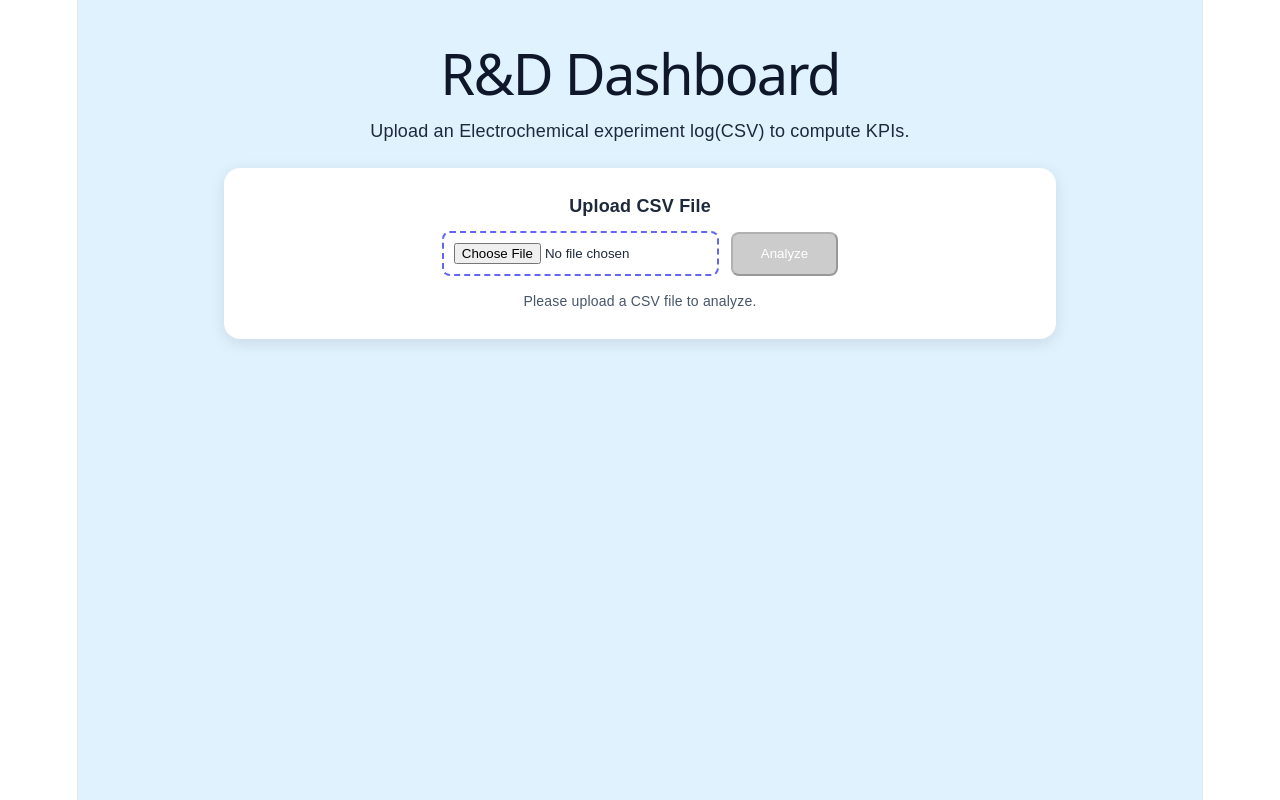
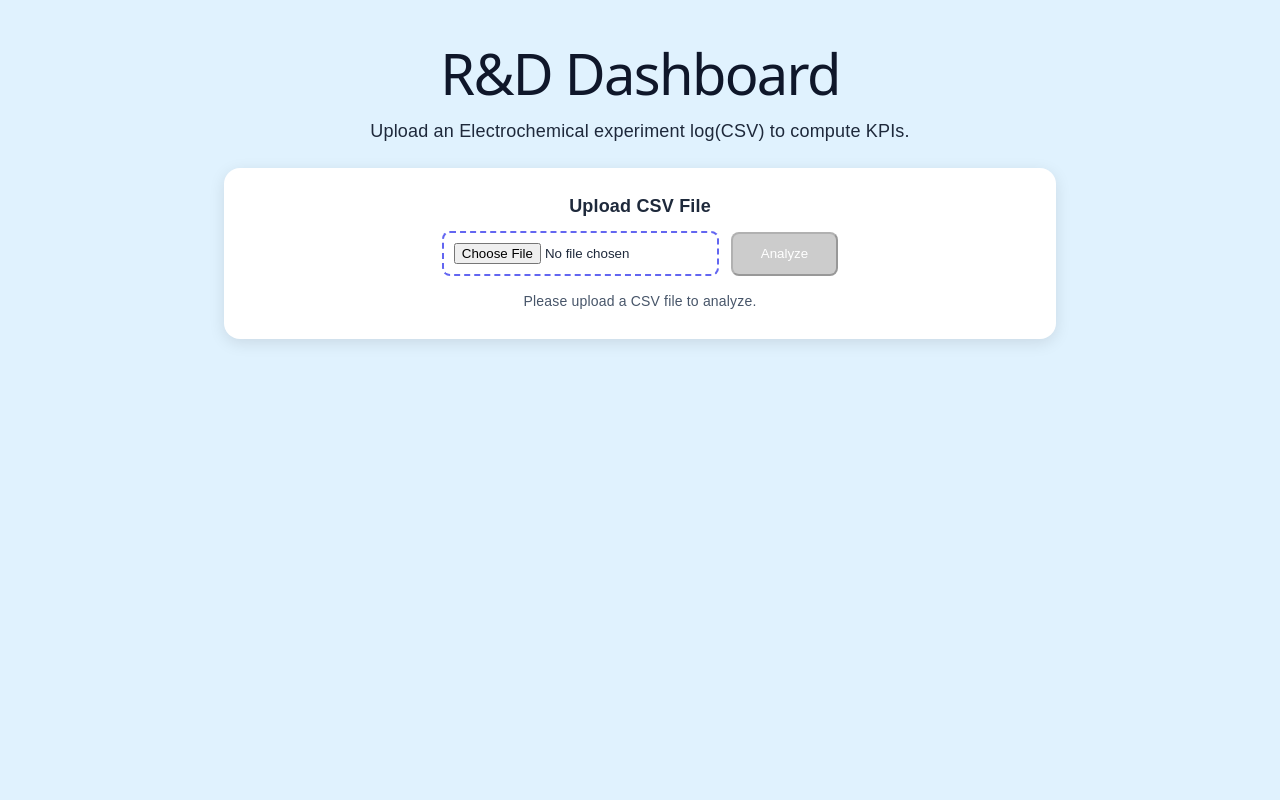
Before and after one commit to Hrutuja182/case_study, a React (Vite) app in the folder frontend/: page / in a window 1280 px wide. Built offline with nearby package versions, Linux system fonts and the light colour scheme.

Commit message:
new changes

```diff
--- a/frontend/src/App.tsx
+++ b/frontend/src/App.tsx
@@ -24,7 +24,7 @@ const cards:card[] = [
 ];
 
 const styles={
-  page:{background:'#e0f2fe', minHeight:'100vh',color: '#1e293b',fontFamily:'sans-serif'},
+  page:{position:'fixed', inset:0, overflowY:'auto', background:'#e0f2fe', padding:'0 16px', boxSizing:'border-box', textAlign:'center', color:'#1e293b', fontFamily:'sans-serif'},
   container:{ maxWidth:880,margin:'0 auto',},
   uploadBox:{ background:'#fff', borderRadius:16, padding:'25px 0px 25px 0px', margin: 24, display: 'flex', flexWrap: 'wrap', gap: 12, alignItems: 'center', boxShadow: '0 4px 16px rgba(0,0,0,.1)',alignContent:'center', justifyContent:'center'},
   input:{padding:10, border:'2px dashed #6366f1', borderRadius:8},
```
